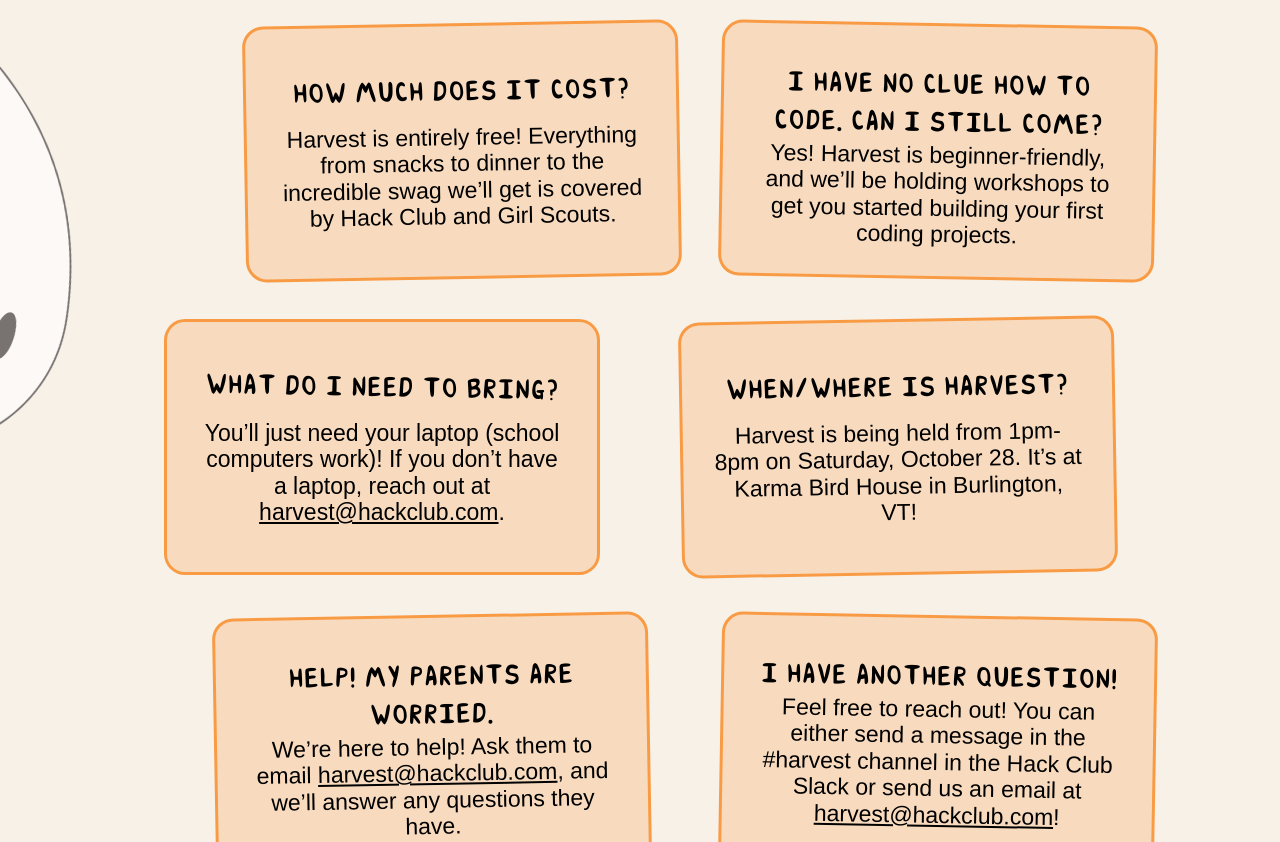
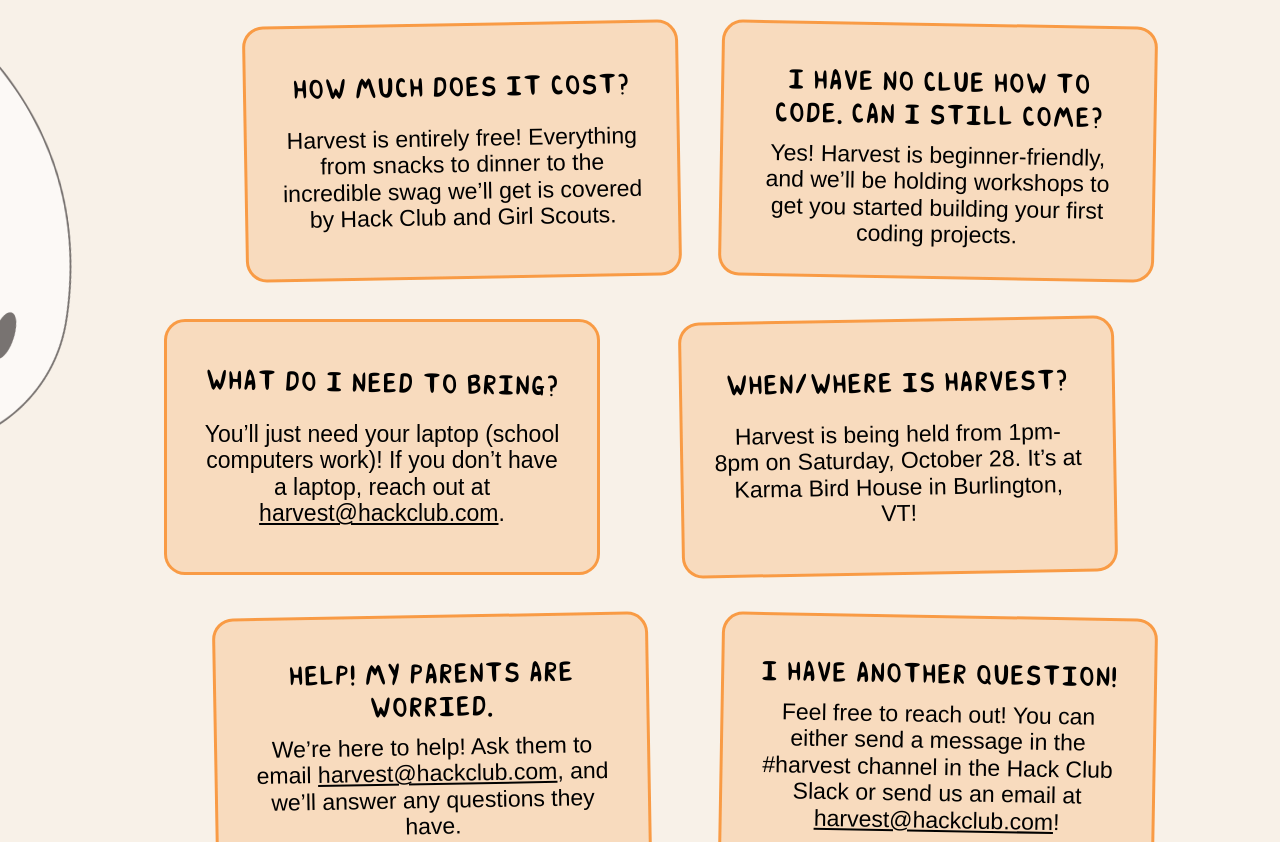
Before and after one commit to hackclub/harvest, an Astro site in the folder website/: page / in a window 1280 px wide. Shown: the part 1548-2390 px from the top of the page. Built offline with nearby package versions, Linux system fonts and the light colour scheme; Astro itself is replaced by a stand-in of ours; grey boxes are pictures that could not be loaded.

Commit message:
tweak question boxes

```diff
--- a/website/src/pages/index.astro
+++ b/website/src/pages/index.astro
@@ -218,7 +218,8 @@ import instagram from '../images/instagram.svg'
         font-family: "Wack Club Sans", sans-serif;
         font-weight: 400;
         font-size: 33px;
-        margin: 0;
+        line-height: 100%;
+        margin: 0 0 10px;
     }
 
     .questionAnswer {
@@ -494,6 +495,7 @@ import instagram from '../images/instagram.svg'
         }
 
         .question {
+            margin: 0;
             font-size: 25px;
         }
 
```
